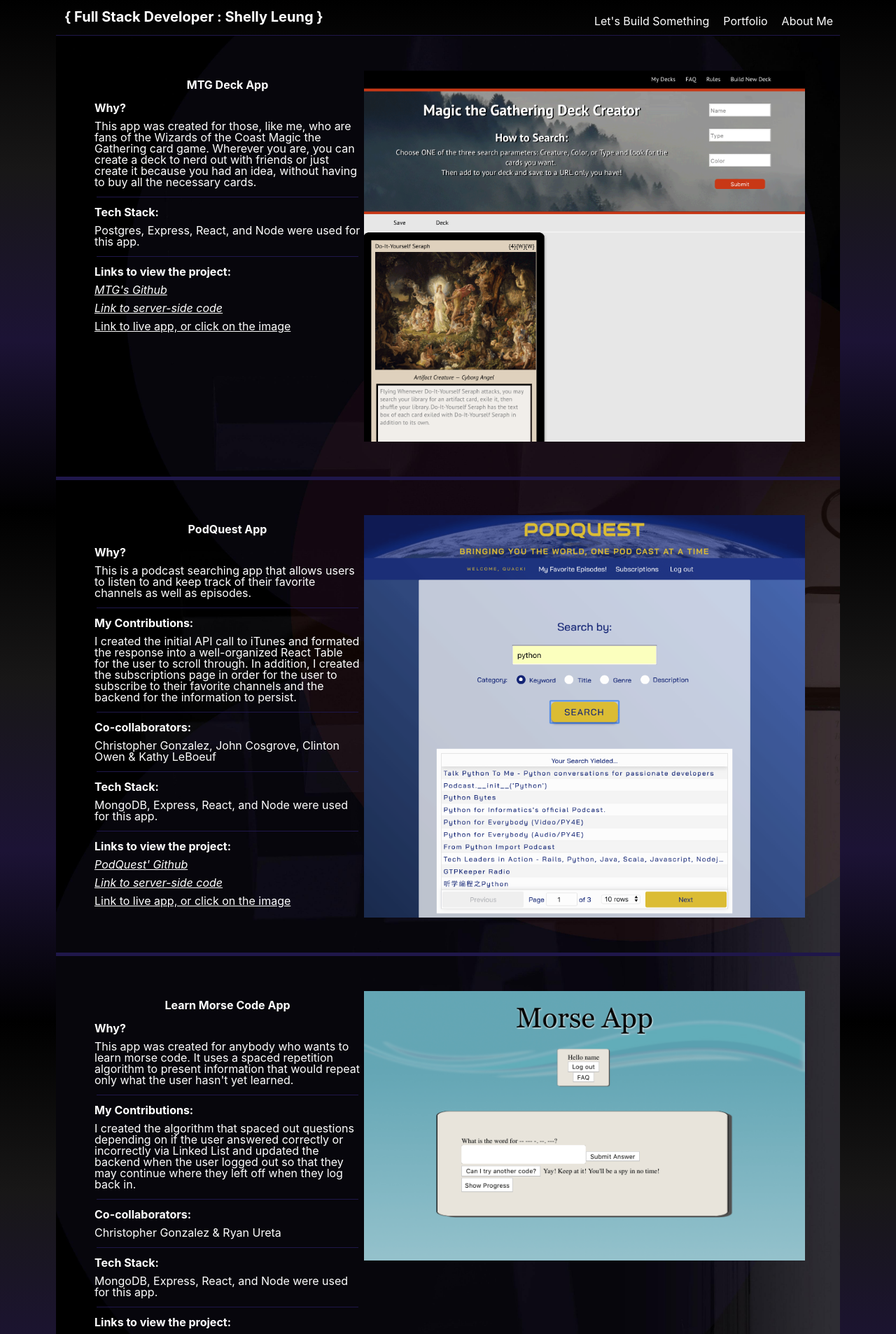
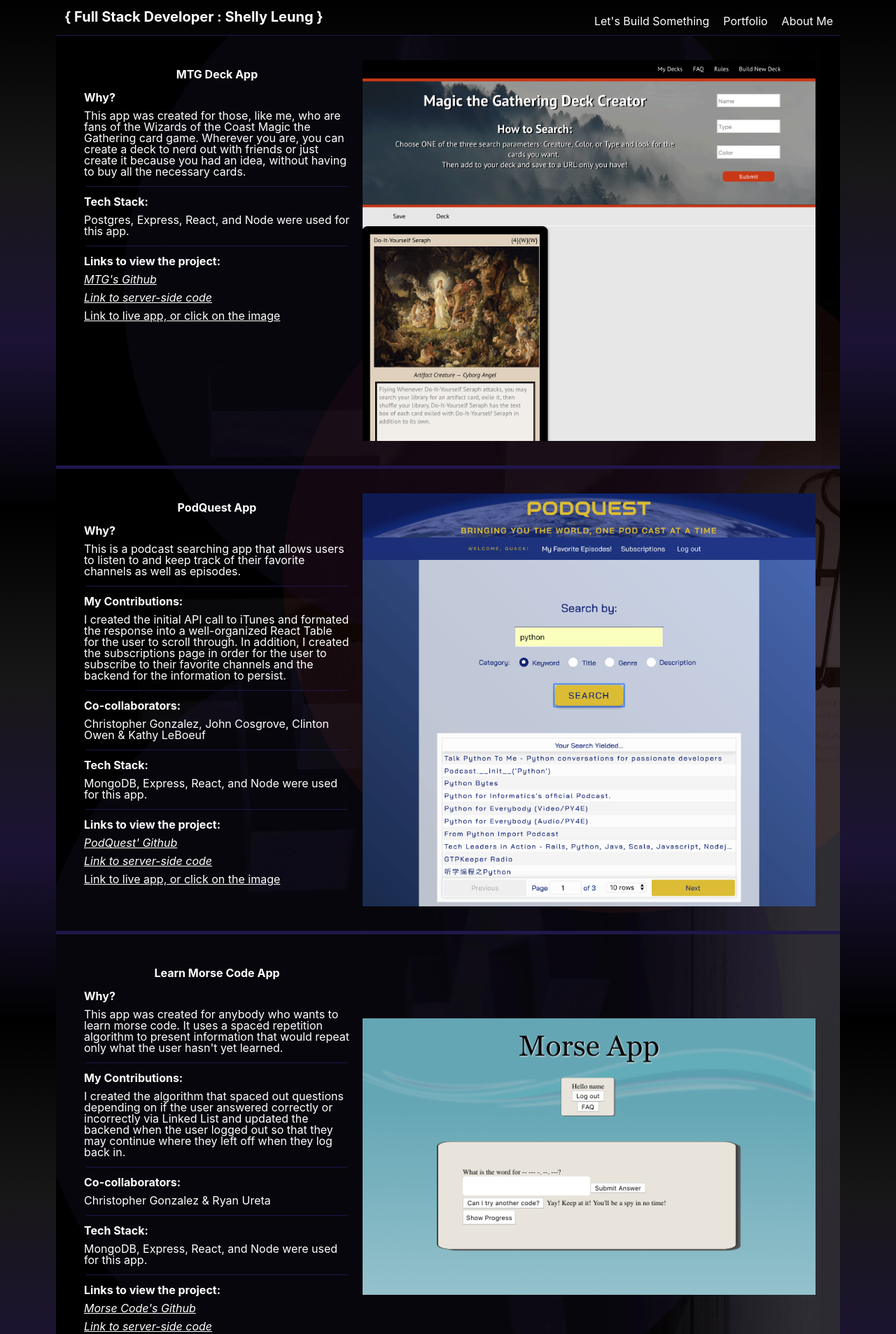
Before and after one commit to pondaholic/grid-practice, a React (Create React App) app: page /portfolio in a window 1280 px wide. Shown: the top 1906 px of the page at 70% size. Built offline with nearby package versions, Linux system fonts and the light colour scheme.

Commit message:
center image on portfolio

```diff
--- a/src/portfolio/portfolio.css
+++ b/src/portfolio/portfolio.css
@@ -3,14 +3,13 @@
 	background-size: cover;
 	height: auto;
 	display: grid;
-	/* grid-template-columns: 1fr 1fr 1fr; */
 	grid-template-areas: 'one one one' 'two two two' 'three three three';
 	color: white;
 }
 
 .project-1 {
 	grid-area: one;
-	padding: 50px;
+	padding: 35px;
 	display: flex;
 	flex-direction: row;
 	border-top: 1px solid #1f174a;
@@ -18,7 +17,7 @@
 
 .project-2 {
 	grid-area: two;
-	padding: 50px;
+	padding: 35px;
 	display: flex;
 	flex-direction: row;
 	border-top: 5px solid #1f174a;
@@ -27,7 +26,7 @@
 
 .project-3 {
 	grid-area: three;
-	padding: 50px;
+	padding: 35px;
 	display: flex;
 	flex-direction: row;
 }
@@ -46,13 +45,15 @@
 }
 
 img {
-	width: 100%;
+	width: 98%;
 	float: right;
+	/* margin: auto 8px; */
 }
 
 .portfolio a {
 	color: white;
 	text-decoration-line: underline;
+	margin: auto;
 }
 
 .end {
```
